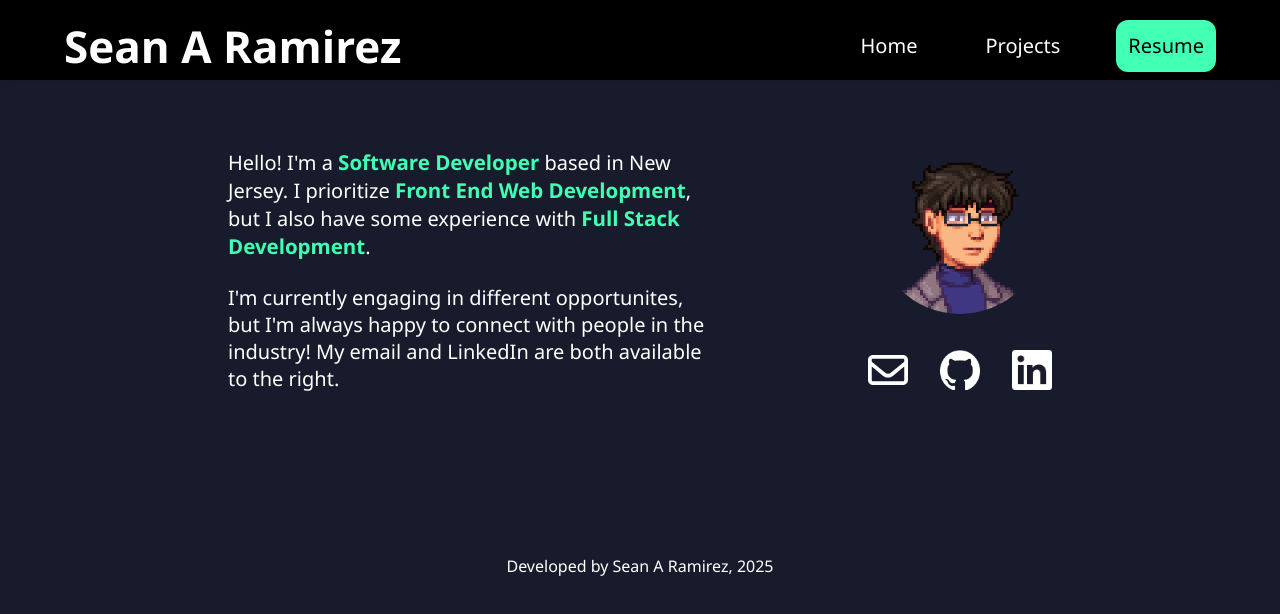
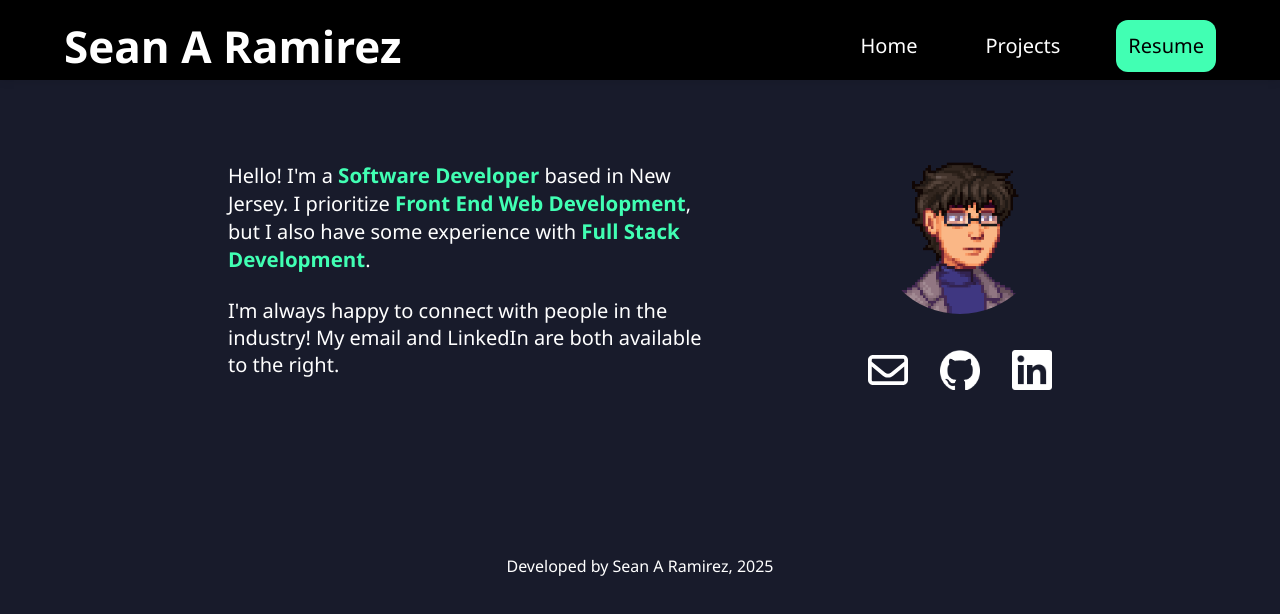
Before and after one commit to snaramirez872/seanramirez, a Next.js app: page / in a window 1280 px wide. Shown: the top 614 px of the page. Built offline with nearby package versions, Linux system fonts and the light colour scheme.

Commit message:
reworded home content

```diff
--- a/src/app/page.tsx
+++ b/src/app/page.tsx
@@ -11,7 +11,7 @@ export default function Home() {
       <div className='homepage-desktop'>
         <div className='words'>
           <p className='intro'>Hello! I&apos;m a <span className='keywords'>Software Developer</span> based in New Jersey. I prioritize <span className='keywords'>Front End Web Development</span>, but I also have some experience with <span className='keywords'>Full Stack Development</span>.</p>
-          <p className='right-now'>I&apos;m currently engaging in different opportunites, but I&apos;m always happy to connect with people in the industry! My email and LinkedIn are both available to the right.</p>
+          <p className='right-now'>I&apos;m always happy to connect with people in the industry! My email and LinkedIn are both available to the right.</p>
         </div>
         <div className='profile-card'>
           <Image className='profile-picture' src={ProfilePic} alt='profile picture' height='170' width='170' />
```
